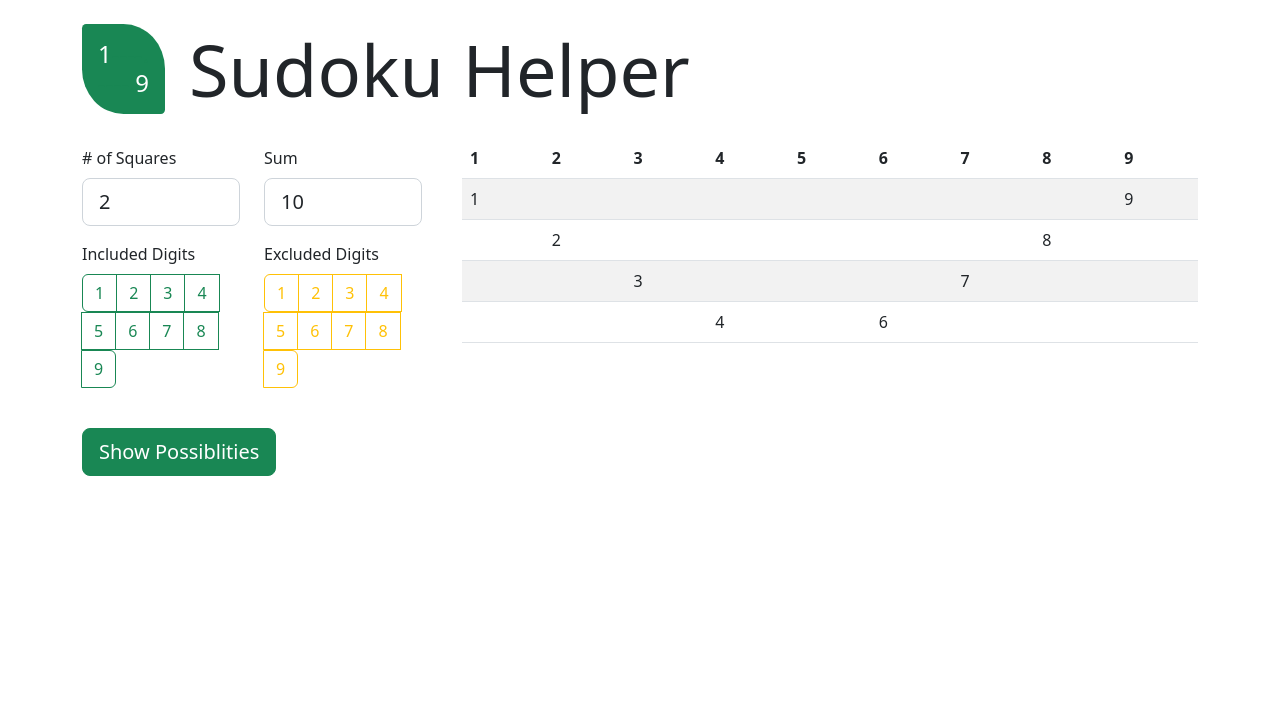
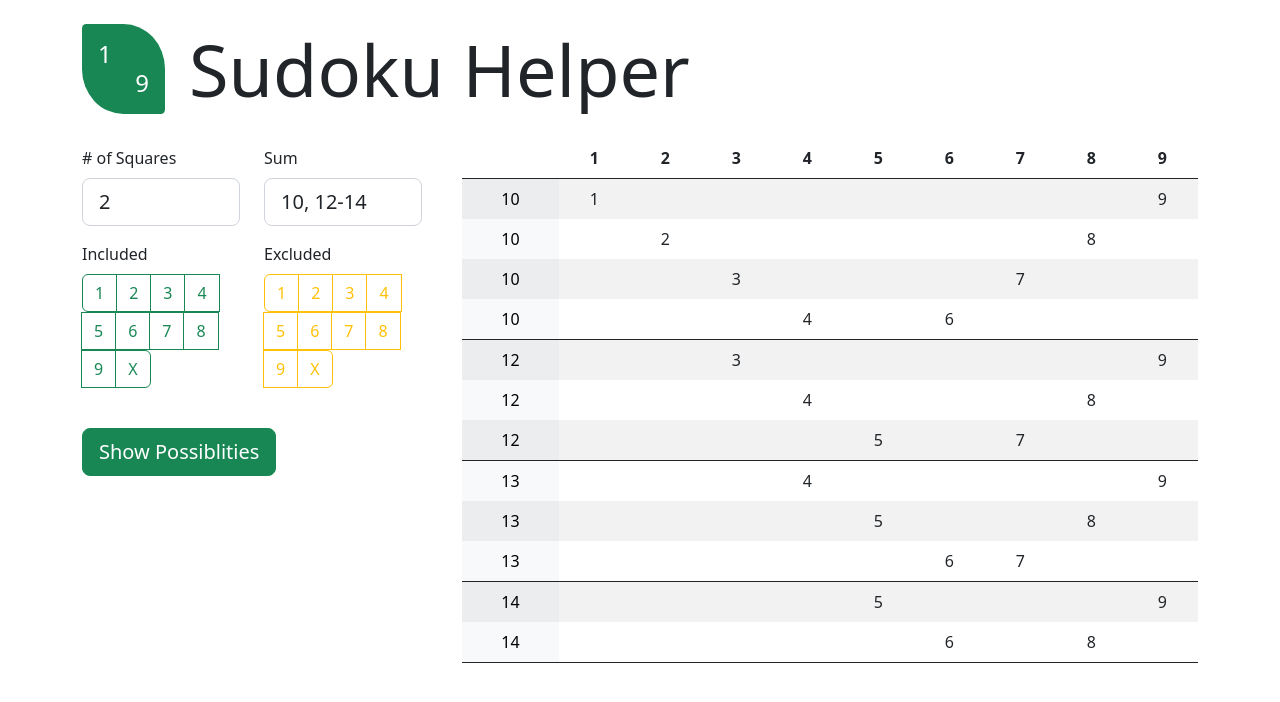
Before and after one commit to natafaye/sudoku-helper, a React (Create React App) app: page / in a window 1280 px wide. Both pictures are taken after a click on the button "Show Possiblities". Shown: the top 702 px of the page. Built offline with nearby package versions, Linux system fonts and the light colour scheme.

Commit message:
version 2 - sum ranges & groups, clear digit filter button

```diff
--- a/src/App.js
+++ b/src/App.js
@@ -5,16 +5,23 @@ import PossibilitiesList from './components/PossibilitiesList';
 import SudokuIcon from './components/SudokuIcon';
 
 function App() {
-  const [possibilities, setPossibilities] = useState([]);
+  const [possibilityGroups, setPossibilityGroups] = useState([]);
   const [excludedDigits, setExcludedDigits] = useState([]);
   const [includedDigits, setIncludedDigits] = useState([]);
 
   const showPossibilities = (filters) => {
-    setPossibilities(generatePossibilities(
-      filters.sum - filters.includedDigits.reduce((t, d) => t + d, 0),
-      filters.numSquares - filters.includedDigits.length,
-      [...filters.excludedDigits, ...filters.includedDigits],
-    ).map(p => [...p, ...filters.includedDigits].sort((a, b) => a - b)));
+    const groups = filters.sums.map(sum =>
+      ({
+        sum: sum,
+        possibilities: generatePossibilities(
+          sum,
+          filters.numSquares,
+          filters.excludedDigits,
+          filters.includedDigits
+        )
+      })
+    )
+    setPossibilityGroups(groups);
     setExcludedDigits(filters.excludedDigits);
     setIncludedDigits(filters.includedDigits);
   }
@@ -35,7 +42,7 @@ function App() {
         </div>
         <div className="col">
           <PossibilitiesList
-            possibilities={possibilities}
+            possibilityGroups={possibilityGroups}
             excludedDigits={excludedDigits}
             includedDigits={includedDigits} />
         </div>
--- a/src/components/DigitFilter.js
+++ b/src/components/DigitFilter.js
@@ -8,13 +8,19 @@ export default function DigitFilter({ name, value, onChange, variant = "primary"
         onChange(name, newValue)
     }
 
+    const clearDigits = () => {
+        onChange(name, [])
+    }
+
+    console.log("rerendering with value", value)
+
     return (
         <div className="btn-group flex-wrap" role="group" aria-label={name}>
             {DIGITS.map(digit =>
                 <React.Fragment key={digit}>
                     <input type="checkbox"
                         className="btn-check"
-                        value={value.includes(digit)}
+                        checked={value.includes(digit)}
                         id={"btn-check-" + name + digit}
                         onChange={() => onCheckChanged(digit)}
                         autoComplete="off" />
@@ -25,6 +31,12 @@ export default function DigitFilter({ name, value, onChange, variant = "primary"
                     </label>
                 </React.Fragment>
             )}
+            <button
+                className={"btn flex-grow-0 btn-outline-" + variant}
+                type="button"
+                onClick={clearDigits}>
+                X
+            </button>
         </div>
     )
 }
--- a/src/components/GeneratorFilters.js
+++ b/src/components/GeneratorFilters.js
@@ -1,11 +1,13 @@
 import React, { useState } from 'react'
 import { EXCLUDED_VARIANT, INCLUDED_VARIANT } from '../utilities/constants'
+import { parseNumberInput } from '../utilities/parser';
 import DigitFilter from './DigitFilter'
 
 export default function GeneratorFilters({ onSubmitFilters }) {
+    const [error, setError] = useState(false);
     const [filters, setFilters] = useState({
         numSquares: 2,
-        sum: 10,
+        sums: "10, 12-14",
         excludedDigits: [],
         includedDigits: [],
     })
@@ -20,8 +22,20 @@ export default function GeneratorFilters({ onSubmitFilters }) {
 
     const onSubmit = (event) => {
         event.preventDefault()
+
+        // Parse from a string to an array of numbers
+        const parsedSums = parseNumberInput(filters.sums);
+
+        // If it doesn't parse correctly, don't sumit
+        if(!parsedSums) {
+            setError(true);
+            return;
+        }
+
+        setError(false);
         onSubmitFilters({
-            ...filters,
+            numSquares: filters.numSquares,
+            sums: parsedSums,
             excludedDigits: filters.excludedDigits.map(d => parseInt(d)),
             includedDigits: filters.includedDigits.map(d => parseInt(d))
         })
@@ -40,23 +54,24 @@ export default function GeneratorFilters({ onSubmitFilters }) {
                 </div>
                 <div className="col mb-3">
                     <label className="form-label">Sum</label>
-                    <input type="number"
-                        className="form-control form-control-lg"
-                        name="sum"
-                        value={filters.sum}
-                        onChange={onChange} />
+                    <input type="text"
+                        className={"form-control form-control-lg " + ((error) ? "border-danger" : "")}
+                        name="sums"
+                        value={filters.sums}
+                        onChange={onChange}
+                        placeholder="ex: 10, 12-14" />
                 </div>
             </div>
             <div className="row">
                 <div className="col mb-3">
-                    <label className="form-label">Included Digits</label>
+                    <label className="form-label">Included</label>
                     <DigitFilter variant={INCLUDED_VARIANT}
                         name="includedDigits"
                         value={filters.includedDigits}
                         onChange={onDigitFilterChange} />
                 </div >
                 <div className="col mb-3">
-                    <label className="form-label">Excluded Digits</label>
+                    <label className="form-label">Excluded</label>
                     <DigitFilter variant={EXCLUDED_VARIANT}
                         name="excludedDigits"
                         value={filters.excludedDigits}
--- a/src/components/PossibilitiesList.js
+++ b/src/components/PossibilitiesList.js
@@ -7,12 +7,14 @@ const getCellClass = (digit, excludedDigits, includedDigits) => {
     return "";
 }
 
-export default function PossibilitiesList({ possibilities, excludedDigits, includedDigits }) {
+export default function PossibilitiesList({ possibilityGroups, excludedDigits, includedDigits }) {
+    const dividerBorders = "border-dark border-1";
   return (
     <>
-        <table className="table table-striped">
+        <table className="table table-striped table-borderless text-center">
             <thead>
                 <tr>
+                    <th></th>
                     { DIGITS.map(d =>
                         <th key={d} className={getCellClass(d, excludedDigits, includedDigits)}>
                             {d}
@@ -20,15 +22,18 @@ export default function PossibilitiesList({ possibilities, excludedDigits, inclu
                     )}
                 </tr>
             </thead>
-            <tbody>
-                { possibilities.map(p =>
-                    <tr key={p.join("")}>
+            <tbody className={dividerBorders + " border-bottom"}>
+                { possibilityGroups.map(group =>
+                    group.possibilities.map((p,index) =>
+                        <tr key={p.join("")} className={index === 0 ? dividerBorders + " border-top" : ""}>
+                            <td className="table-light">{group.sum}</td>
                             { DIGITS.map(d =>
                                 <td key={d} className={getCellClass(d, excludedDigits, includedDigits)}>
                                     { p.includes(d) ? d : ""}
                                 </td>
                             )}
                         </tr>
+                    )
                 )}
             </tbody>
         </table>
--- a/src/utilities/generator.js
+++ b/src/utilities/generator.js
@@ -1,4 +1,3 @@
-
 /**
  * Generates all the possible way to fill squares in Sudoku/Kakuro to get a particular sum
  *
@@ -7,14 +6,27 @@
  * @param {number[]} excludedDigits The digits that should not be used
  * @returns an array of all the possible ways to fill the squares, each of which is an array of numbers
  */
-export const generatePossibilities = (sum, numSquares, excludedDigits = []) => {
+export const generatePossibilities = (sum, numSquares, excludedDigits = [], includedDigits = []) => {
     // Handle out of bounds inputs
-    if(numSquares <= 0 || sum <= 0 || sum > 45) return [];
+    if(numSquares <= 0 || sum <= 0 || sum > 45 || includedDigits.some(d => excludedDigits.includes(d)))
+        return [];
+
+    // adjust numbers for calculations if there are already included digits
+    if(includedDigits.length) {
+        sum -= includedDigits.reduce((t, d) => t + d, 0);
+        numSquares -= includedDigits.length;
+        excludedDigits = [...excludedDigits, ...includedDigits];
+
+        // Handle if there's no squares to fill after accounting for included digits
+        if(numSquares === 0) return (sum === 0) ? includedDigits : []
+    }
+
     // Handle if there's only one square to fill
-    if(numSquares === 1) return (sum <= 9 && !excludedDigits.includes(sum)) ? [[sum]] : [];
+    if(numSquares === 1)
+        return (sum <= 9 && !excludedDigits.includes(sum)) ? [[sum, ...includedDigits]] : [];
 
     // Keep track of the generated possiblities and the digits that have already been checked
-    const possibilities = [];
+    let possibilities = [];
     const checkedDigits = [];
 
     // Loop over digits and stop before checking digits that would require
@@ -42,5 +54,9 @@ export const generatePossibilities = (sum, numSquares, excludedDigits = []) => {
         possibilities.push(...newPossiblities);
     }
 
+    // Adjust possiblities if there are already included digits
+    if(includedDigits.length)
+        possibilities = possibilities.map(p => [...p, ...includedDigits].sort((a, b) => a - b))
+
     return possibilities;
 }
--- /dev/null
+++ b/src/utilities/parser.js
@@ -0,0 +1,43 @@
+/**
+ * Parses a string into an array of numbers
+ * The string can have groups separated by a comma
+ * The string can have ranges separated by a dash
+ *
+ * The input string "5, 8-10" would return [5, 8, 9, 10]
+ *
+ * Returns null if the input isn't parsable
+ *
+ * @param {string} input the number input that needs to be parsed
+ * @returns an array of numbers sorted from lowest to highest
+ */
+ export const parseNumberInput = (input) => {
+    // If it's not parseable, return null to indicate an error
+    if(!(/^ *((\d+( *- *\d+)?) *(,|$) *)+$/).test(input)) return null;
+
+    const results = [];
+
+    // Loop over the comma-separated groups
+    const groups = input.split(",").map(s => s.trim());
+    for(const group of groups) {
+        const range = group.split("-");
+        // If it's not a range then add it to the result
+        if(range.length === 1) {
+            const toAdd = parseInt(range)
+            if(!isNaN(toAdd)) results.push(toAdd);
+        }
+        else {
+            // If it is a range, get all the numbers in the range
+            const start = parseInt(range[0]);
+            const end = parseInt(range[1]);
+
+            // If it's a bad range, return null to indicate an error
+            if(end < start) return null;
+
+            // Add an array of all the numbers in the range
+            results.push(...Array.from(new Array(end - start + 1), (_, i) => i + start))
+        }
+    }
+
+    // Remove any duplicates and sort from lowest to highest
+    return results.filter((n, i, array) => array.indexOf(n) === i).sort((a, b) => a - b);
+}
```
Also changed, not shown: src/todo.txt (added), 2 other files (tests, documents, lock files or other folders). Lines whose indentation alone changed are shown as unchanged.
